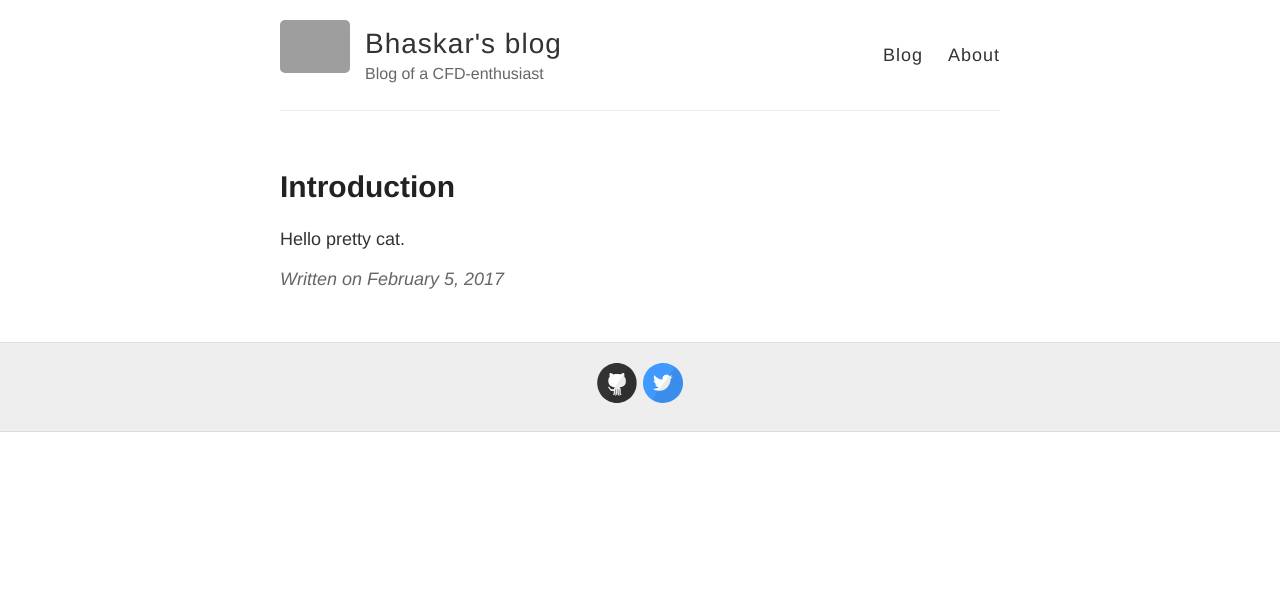
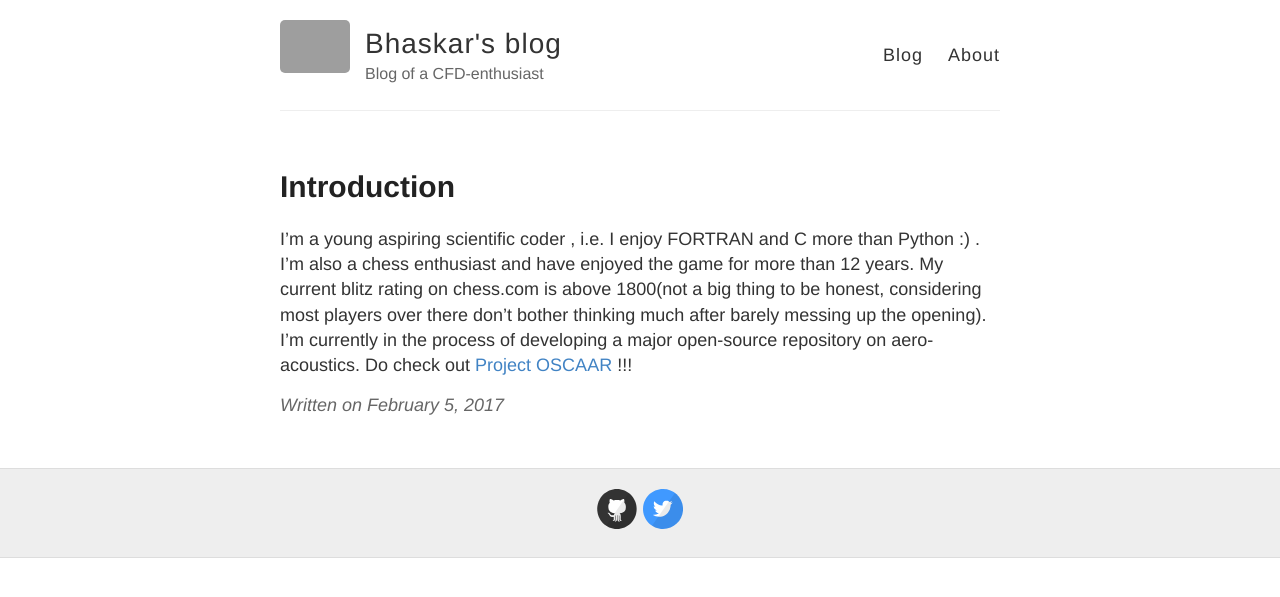
Before and after one commit to Bhaskar1994/Bhaskar1994.github.io, a Jekyll site: the page built from _posts/2017-2-5-Intro.md, in a window 1280 px wide. Shown: the top 597 px of the page. Built offline with Jekyll 4.4.1, drawn with Linux system fonts in a browser that asks for light colours; grey boxes are pictures that could not be loaded.

Commit message:
Update 2017-2-5-Intro.md

```diff
--- a/_posts/2017-2-5-Intro.md
+++ b/_posts/2017-2-5-Intro.md
@@ -2,4 +2,4 @@
 layout: post
 title: Introduction
 ---
-Hello pretty cat.
+I'm a young aspiring scientific coder , i.e. I enjoy FORTRAN and C more than Python :) . I'm also a chess enthusiast and have enjoyed the game for more than 12 years. My current blitz rating on chess.com is above 1800(not a big thing to be honest, considering most players over there don't bother thinking much after barely messing up the opening). I'm currently in the process of developing a major open-source repository on aero-acoustics. Do check out [Project OSCAAR](https://github.com/Bhaskar1994/OSCAAR/blob/master/README.md) !!!
```
